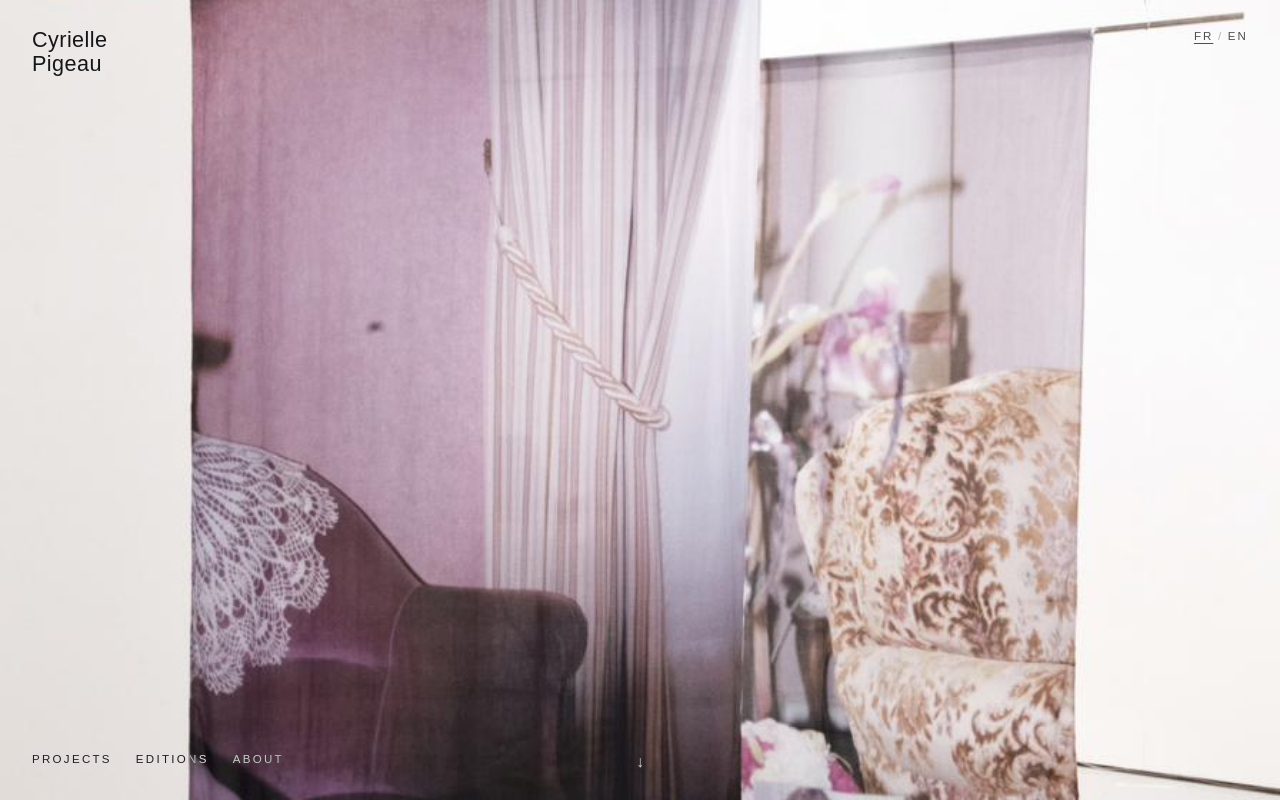
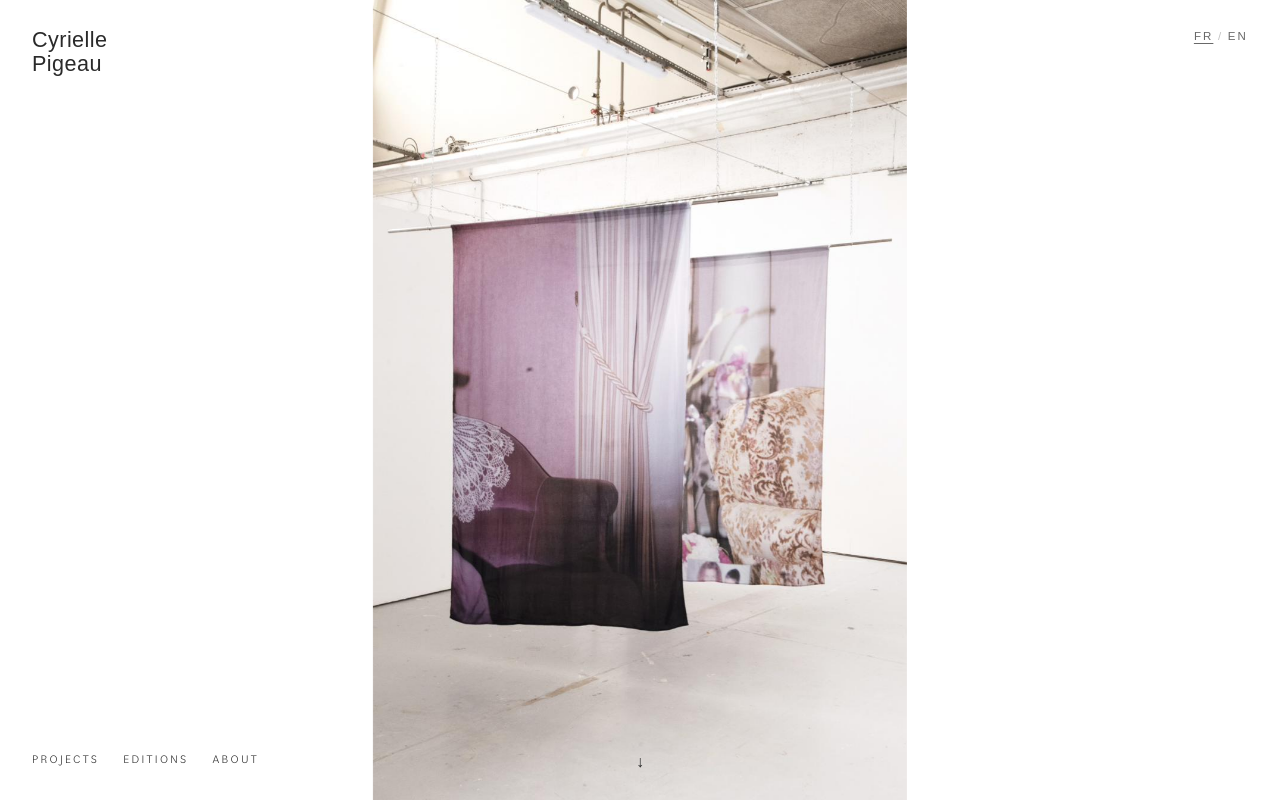
Before and after one commit to Soren-Pigeau/v5-portfolio-textile, a React (Vite) app: page / in a window 1280 px wide. Built offline with nearby package versions, Linux system fonts and the light colour scheme; a web font is replaced by a local one.

Commit message:
first commit

```diff
--- a/src/components/Layout/Layout.module.css
+++ b/src/components/Layout/Layout.module.css
@@ -41,6 +41,7 @@
 
 /* --- Nav principale (bas gauche) --- */
 .nav {
+  font-weight: 300;
   position: fixed;
   bottom: 1.75rem;
   left: 2rem;
@@ -62,8 +63,7 @@
 .overlay .name,
 .overlay .lang,
 .overlay .nav {
-  color: #fff;
-  mix-blend-mode: difference;
+  color: #2a2a2a; /* même couleur que sur les autres pages, pas d'effet de fusion */
 }
 
 @media (max-width: 768px) {
--- a/src/data/content.js
+++ b/src/data/content.js
@@ -59,9 +59,9 @@ export const pdfPages = {
 // (3 visuels au choix — modifie les images ou titres ici)
 // ---- "Dernières œuvres" affichées sur la page d'accueil ----
 export const recentWorks = [
-  { img: cover01, title: 'Les poseurs',     year: '2024' },
-  { img: cover02, title: 'Intérieur',       year: '2024' },
-  { img: cover05, title: 'Fleur en Strass', year: '2025' },
+  { img: cover01, title: 'Atelier de tapissier ou les poseurs', year: '2024' },
+  { img: cover02, title: 'Intérieur tapissé', year: '2026' },
+  { img: cover05, title: 'Fleur en Strass', year: '2024' },
 ];
 
 // =============================================================
--- a/src/pages/Home/Home.module.css
+++ b/src/pages/Home/Home.module.css
@@ -8,14 +8,14 @@
   width: 100%;
   height: 100vh;
   overflow: hidden;
-  background: #000;
+  background: var(--color-bg);
 }
 
 .heroImg {
   display: block;
   width: 100%;
   height: 100%;
-  object-fit: cover; /* remplit tout l'écran, jamais de bande blanche */
+  object-fit: contain; /* image entière visible, marges blanches possibles sur les côtés */
   object-position: center;
   transform-origin: center;
   will-change: transform, opacity;
@@ -26,8 +26,7 @@
   bottom: 1.6rem;
   left: 50%;
   transform: translateX(-50%);
-  color: #fff;
-  mix-blend-mode: difference;
+  color: #2a2a2a;
   font-size: 1rem;
   animation: bob 1.8s ease-in-out infinite;
 }
--- a/src/pages/ProjectsPage/ProjectsPage.module.css
+++ b/src/pages/ProjectsPage/ProjectsPage.module.css
@@ -159,17 +159,20 @@
   position: relative;
   display: block;
   width: 100%;
+  max-width: 340px;        /* la vidéo ne déborde plus en hauteur */
+  aspect-ratio: 16 / 10;   /* format vignette régulier */
   margin-top: 2rem;
   padding: 0;
   border: none;
-  background: none;
+  background: #f0f0f0;
   overflow: hidden;
   cursor: pointer;
   line-height: 0;
 }
 .videoThumb img {
   width: 100%;
-  height: auto;
+  height: 100%;
+  object-fit: cover;
   display: block;
   transition: opacity 0.4s ease, transform 0.6s cubic-bezier(0.25, 1, 0.5, 1);
 }
```
Also changed, not shown: src/assets/photos/work/2-interieur/06-000082260038.jpg (deleted).
